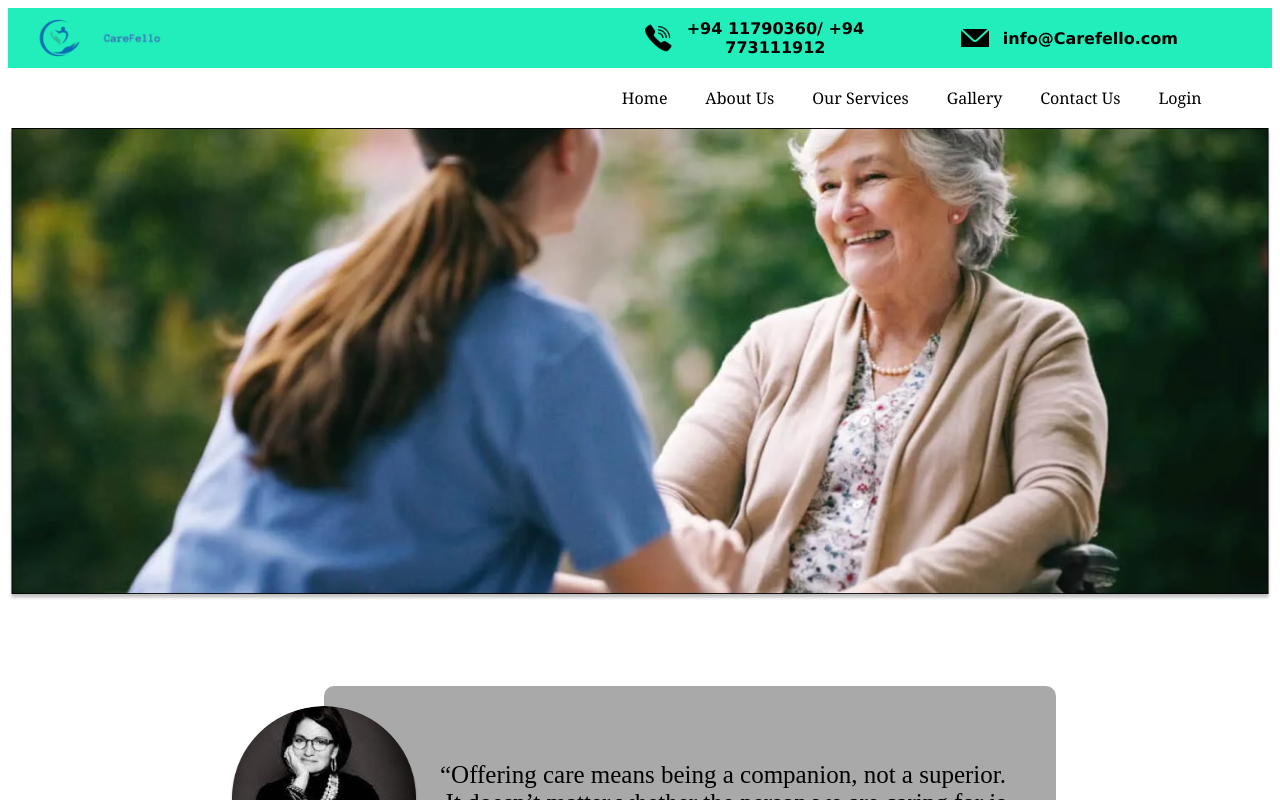
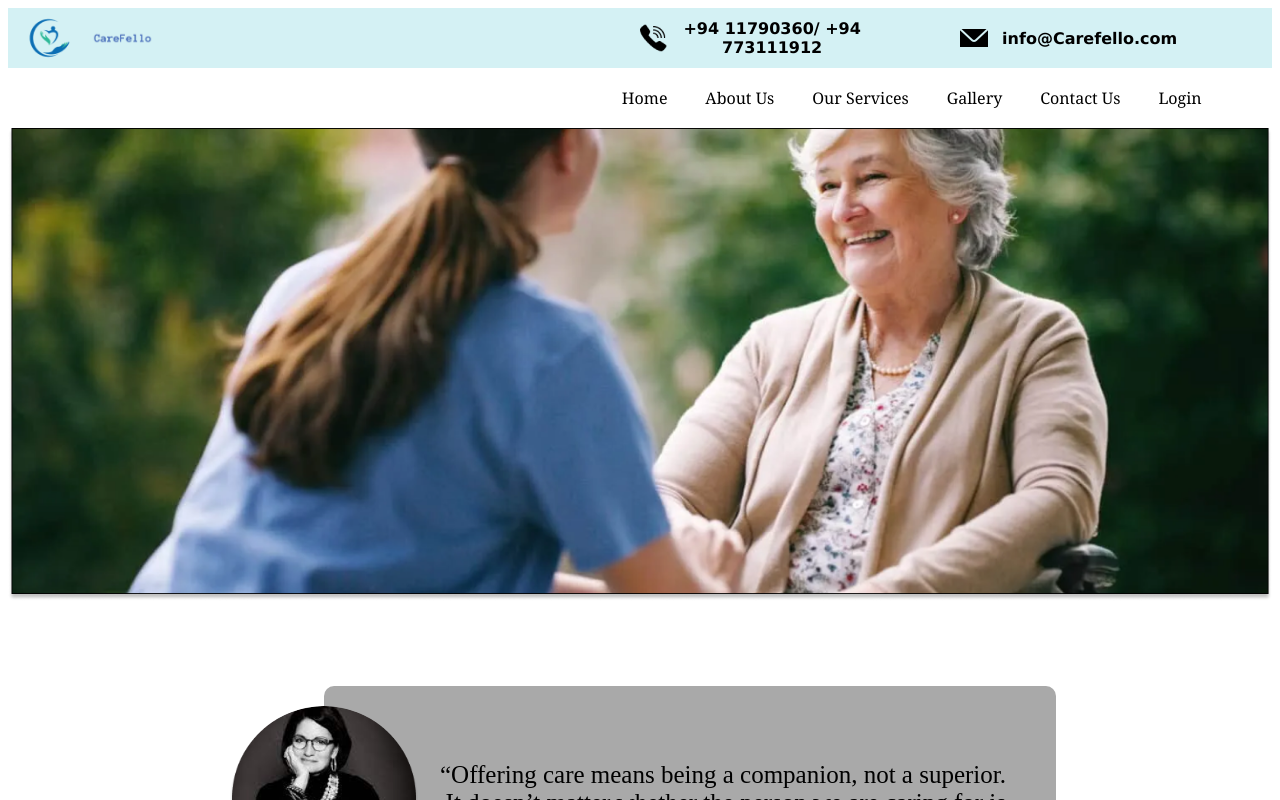
Before and after one commit to CareFello/CareFello, a React (Create React App) app in the folder frontend/: page / in a window 1280 px wide. Shown: the top 800 px of the page. Built offline with nearby package versions, Linux system fonts and the light colour scheme.

Commit message:
match with the main branch

```diff
--- a/frontend/src/App.js
+++ b/frontend/src/App.js
@@ -10,7 +10,6 @@ function App() {
     <div className="App">
 
       <Router>
-        <Navbar />
         <Routes>
           <Route index element={<Home />} />
           <Route path="/Login" element={<Log />} />
--- a/frontend/src/pages/Home.js
+++ b/frontend/src/pages/Home.js
@@ -2,11 +2,13 @@ import React from 'react'
 import Slide1 from '../assets/slide1.png';
 import Cornish from '../assets/cornish.png';
 import '../styles/Home.css';
+import Navbar from '../components/Navbar';
 
 
 function Home() {
     return (
         <div>
+            <Navbar />
             <div className='slider'>
                 <img src={Slide1} alt='slide1' />
             </div>
--- a/frontend/src/styles/Navbar.css
+++ b/frontend/src/styles/Navbar.css
@@ -1,7 +1,7 @@
 .navbar {
     width: 100%;
     height: 60px;
-    background-color: #2EB;
+    background-color: #d4f1f4;
     display: flex;
     flex-direction: row;
 }
@@ -11,7 +11,7 @@
     height: 100%;
     display: flex;
     align-items: center;
-    padding-left: 10px;
+
 }
 
 .navbar .left img {
```
